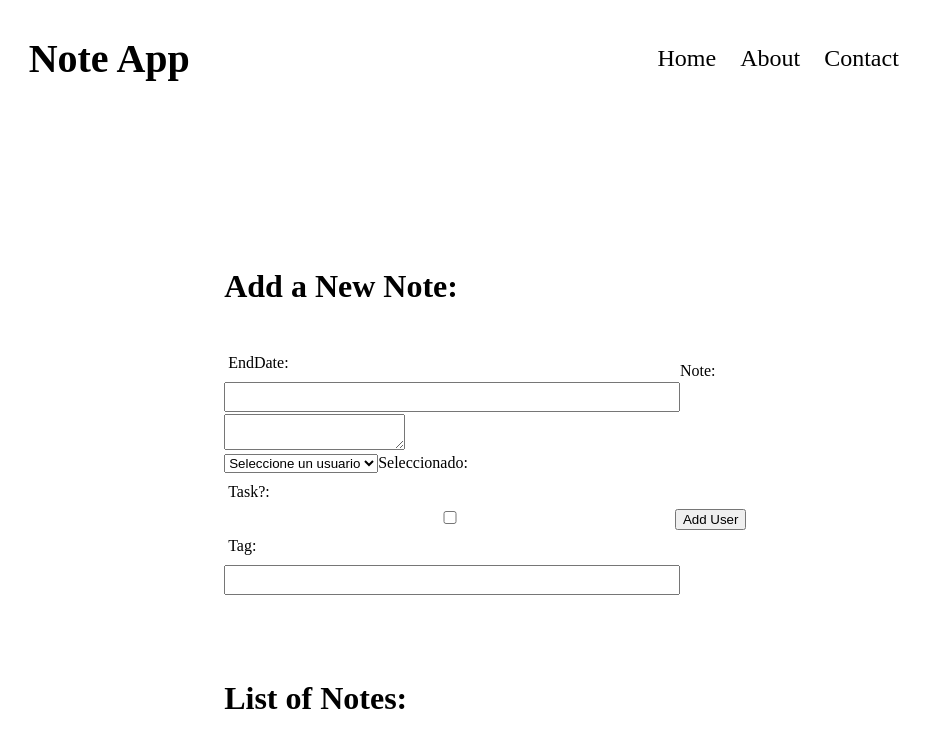
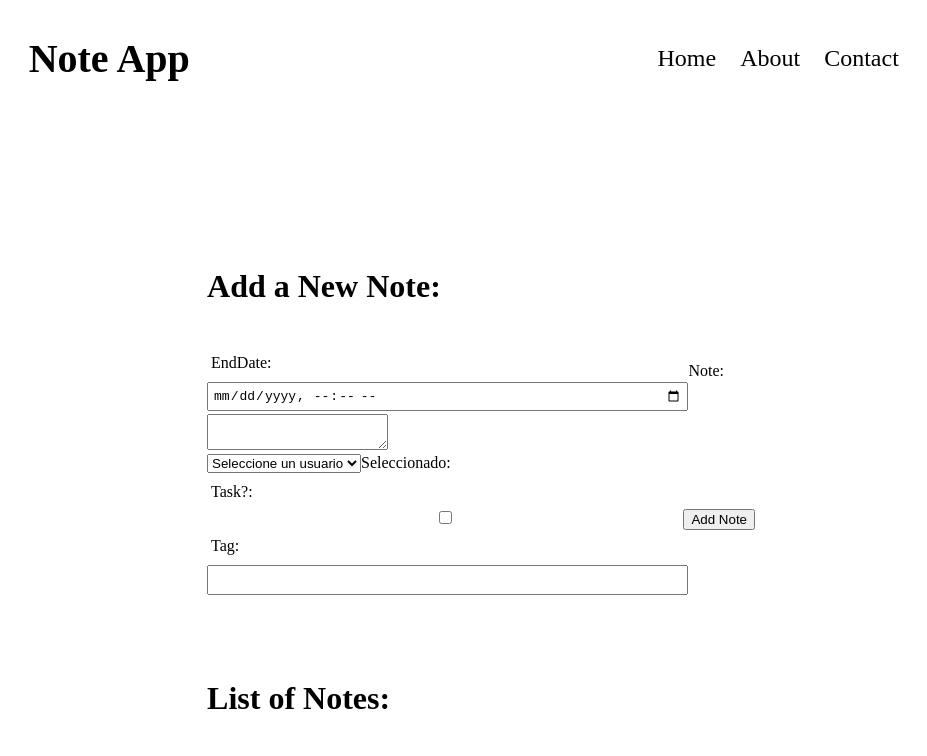
Before and after one commit to estelaromer/test-enreda, a Vue app in the folder frontend/app/: page / in a window 1280 px wide. Shown: the top 756 px of the page, without its empty margins (120-1047 px from the left). Built offline with nearby package versions, Linux system fonts and the light colour scheme.

Commit message:
Changes to handle date

```diff
--- a/frontend/app/src/components/AddNewNote.vue
+++ b/frontend/app/src/components/AddNewNote.vue
@@ -4,7 +4,13 @@
     <br>
     <div class="add-note-input">
         <label for="newEndDate">EndDate:</label>
-        <input type="text" id="newEndDate" v-model="note.endDate">
+        <input
+            type="datetime-local"
+            ref="input"
+            id="newEndDate"
+            value="note.endDate"
+            v-model="note.endDate"
+        >
         <br>
         <span>Note:</span>
         <p style="white-space: pre-line;">{{ note.note }}</p>
@@ -25,7 +31,7 @@
         <label for="newTag">Tag:</label>
         <input type="text" id="newTag" v-model="note.tag">
         <br>
-        <button type="submit" v-on:click="addNewUser">Add User</button>
+        <button type="submit" v-on:click="addNewUser">Add Note</button>
     </div>
   </div>
 </template>
@@ -36,7 +42,7 @@ export default {
     data () {
         return {
             note: {
-                endDate: '',
+                endDate: new Date(),
                 note: '',
                 userEmail: '',
                 task: false,
@@ -49,7 +55,7 @@ export default {
             this.$emit('create-note', this.note);
 
             // Clear the variables used for reading in the new user's info
-            this.note.endDate = '';
+            this.note.endDate = new Date();
             this.note.note = '';
             this.note.userEmail = '';
             this.note.task = false;
--- a/frontend/app/src/components/Content.vue
+++ b/frontend/app/src/components/Content.vue
@@ -20,7 +20,7 @@ export default {
       notes: [
         {
           id: 1,
-          endDate: '2020-07-20',
+          endDate: new Date("July 17, 2020"),
           note: 'Primera nota',
           userEmail: 'user1@example.com',
           task: false,
@@ -28,7 +28,7 @@ export default {
         },
         {
           id: 2,
-          endDate: '2020-07-21',
+          endDate: new Date("July 20, 2020"),
           note: 'Segunda nota',
           userEmail: 'user1@example.com',
           task: true,
@@ -41,7 +41,7 @@ export default {
     createNote(note) {
       var newNote = {
         id: this.notes.length + 1,
-        endDate: note.endDate,
+        endDate: new Date(Date.parse(note.endDate)),
         note: note.note,
         userEmail: note.userEmail,
         task: note.task,
--- a/frontend/app/src/components/ListNotes.vue
+++ b/frontend/app/src/components/ListNotes.vue
@@ -15,7 +15,7 @@
       <!-- Table Elements (Rows) -->
       <tr v-for="note in notes" v-bind:key="note">
         <td>{{ note.id }}</td>
-        <td>{{ note.endDate }}</td>
+        <td>{{ note.endDate.toDateString() }}</td>
         <td>{{ note.note }}</td>
         <td>{{ note.userEmail }}</td>
         <td>{{ note.task }}</td>
```
